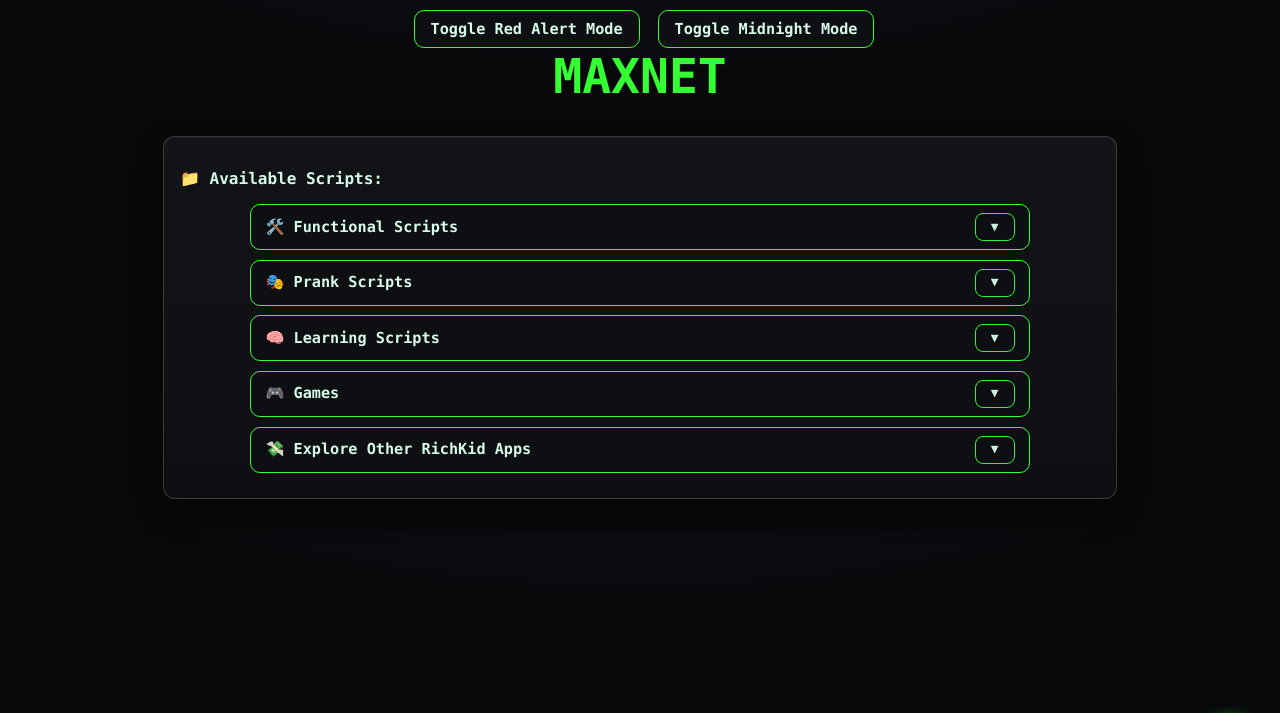
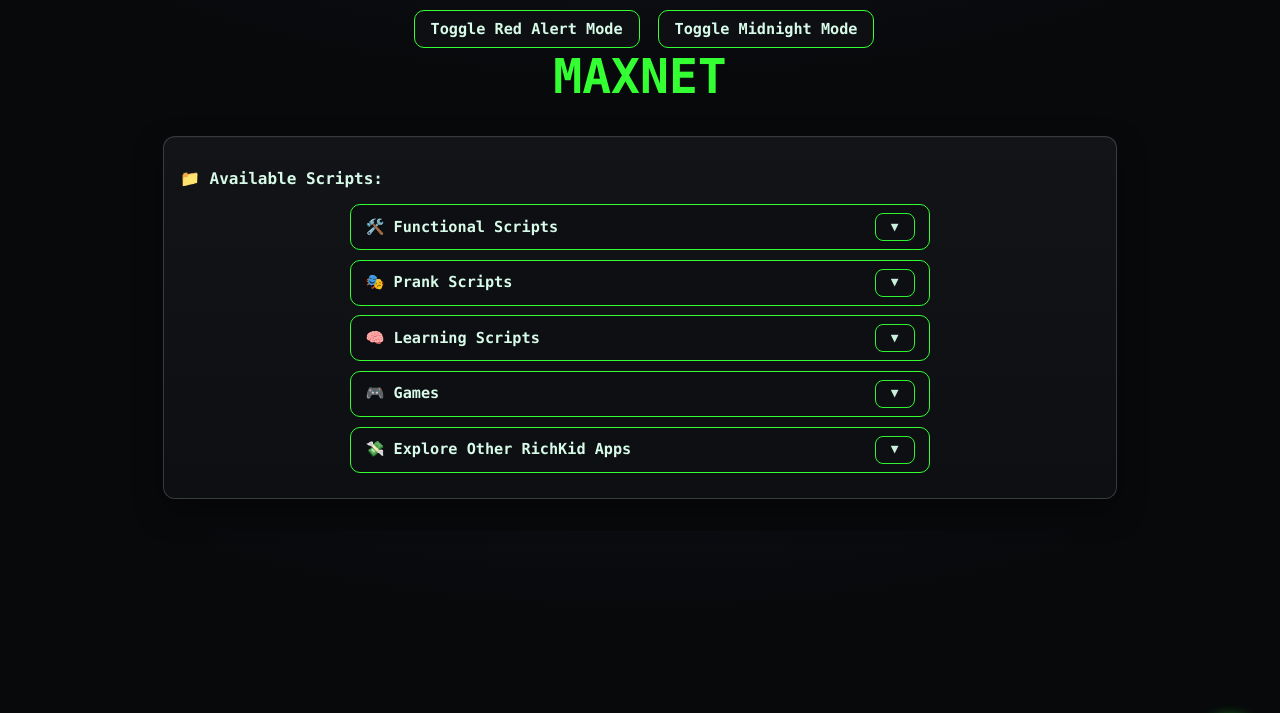
Before and after one commit to max2dmax/public-script-server, a Flask app: page / in a window 1280 px wide. Shown: the top 713 px of the page. Run offline with Flask 3, Linux system fonts and the light colour scheme.

Commit message:
button change

```diff
--- a/templates/index.html
+++ b/templates/index.html
@@ -90,7 +90,7 @@
         /* Stack spacing and width control */
         .terminal-box details {
             margin: 0.6rem auto;          /* space between rows */
-            max-width: 780px;             /* not so long on desktop */
+            max-width: 580px;             /* not so long on desktop */
         }
 
         details > summary::-webkit-details-marker { display: none; }
```
